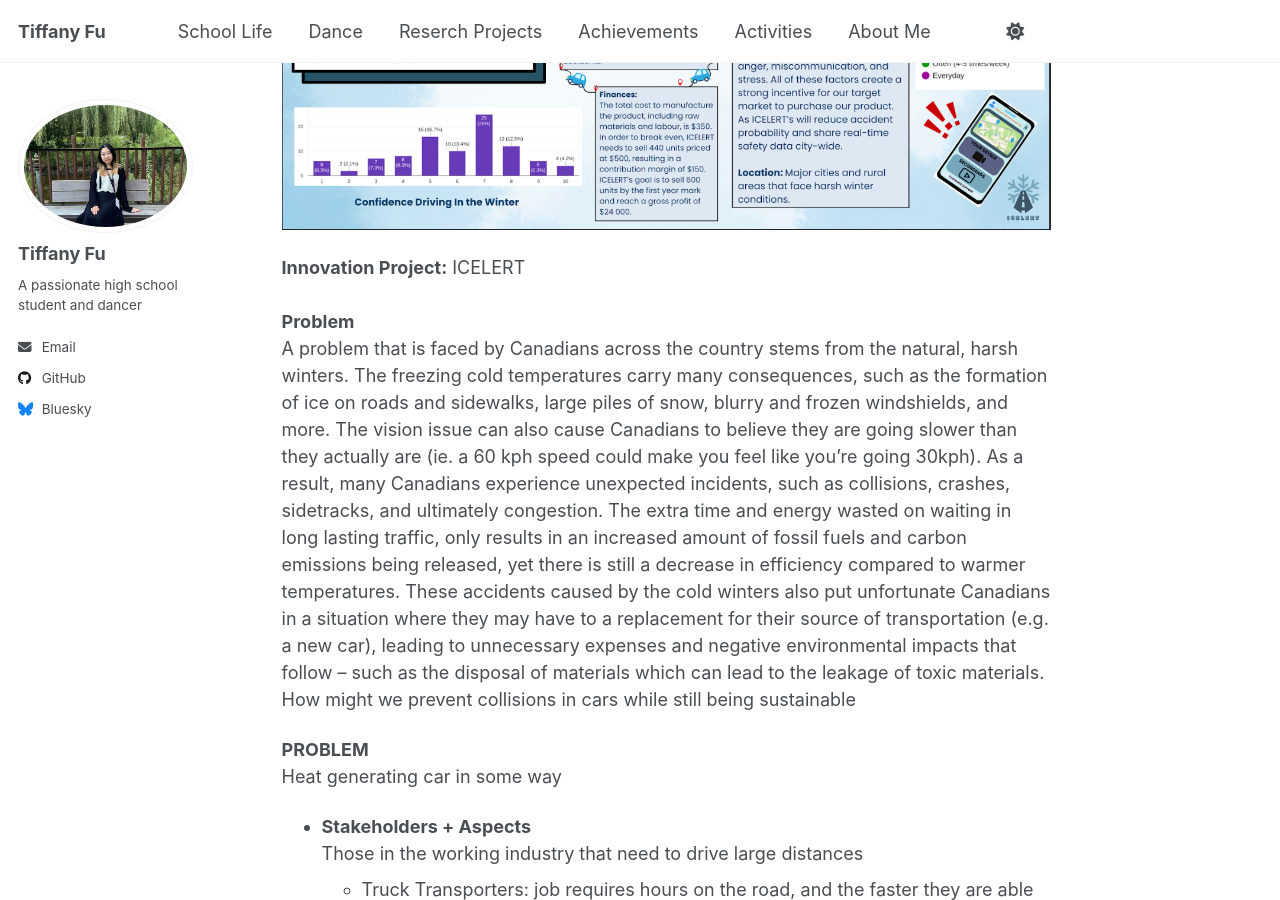
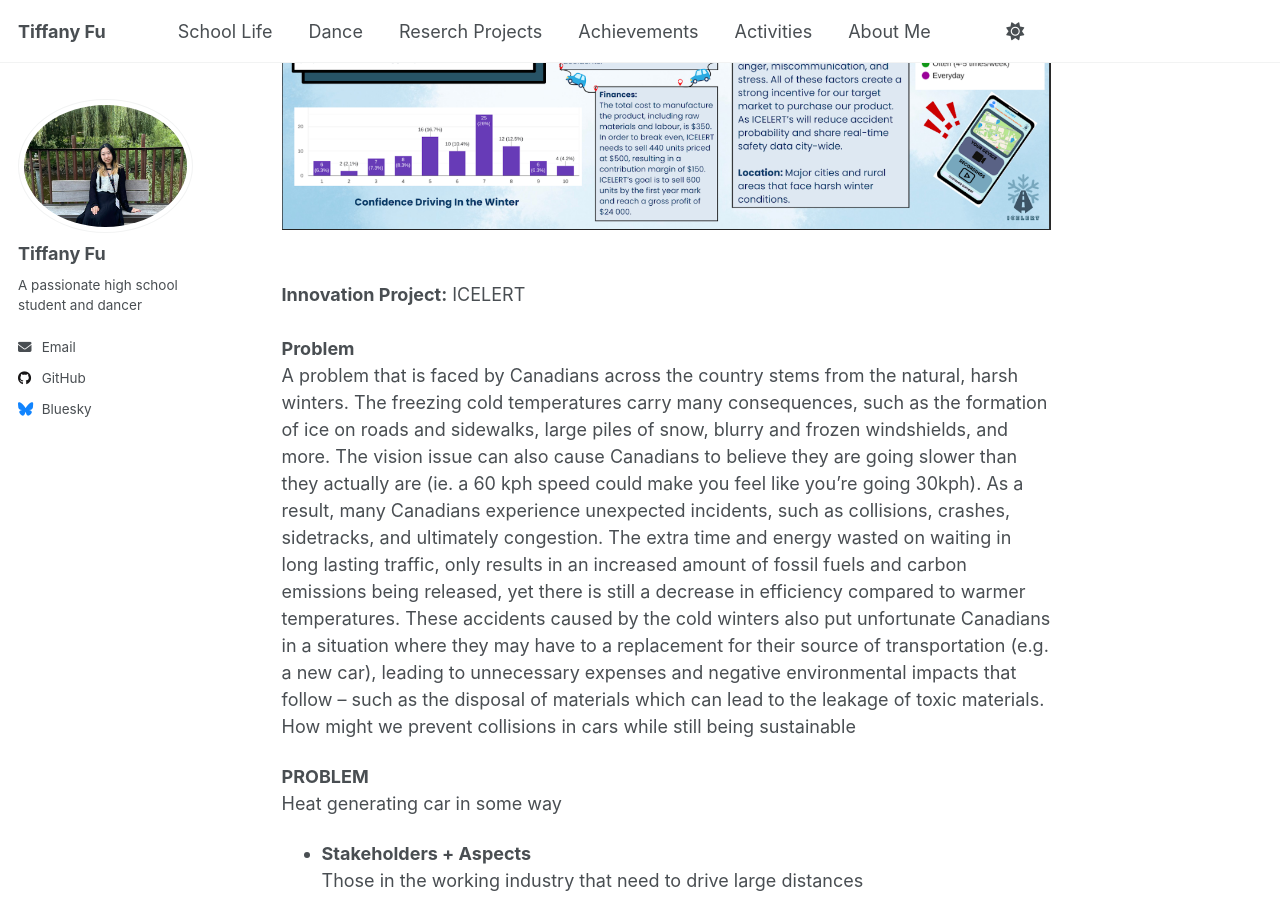
Before and after one commit to TiffanyJTFu/TiffanyFu, a Jekyll site: the page built from _teaching/Innovation-Project.md, in a window 1280 px wide and 900 px high, scrolled down 450 px. Built offline with Jekyll 4.4.1, drawn with Linux system fonts in a browser that asks for light colours; a script that is not in the unit is left out.

Commit message:
Update Innovation-Project.md

```diff
--- a/_teaching/Innovation-Project.md
+++ b/_teaching/Innovation-Project.md
@@ -6,7 +6,7 @@ permalink: /teaching/Innovation-Project
 ---
 <br>
 ![shad5](https://tiffanyjtfu.github.io/TiffanyFu/images/shadproject1.png)
-<br>
+<br><br>
 
 **Innovation Project:** ICELERT
 <br><br>**Problem**
@@ -24,7 +24,7 @@ permalink: /teaching/Innovation-Project
    * Salt/Sand/Brine treatments - Salt on roads is detrimental to transportation methods’ stability as it causes corrosion which impacts both vehicle and infrastructure integrity
    * Use of Road Weather Information Systems (RWIS) to monitor pavement temperatures, humidity and precipitation - has limited coverage and placement; maintenance and reliability issues; Lack of real-time responsiveness; Requires integration with other systems; high cost solution
    * Anti-icing methods done pre-snowfall to reduce accumulation and make plowing more efficient - timing is critical; weather condition uncertainty
-**STATS**
+<br>**STATS**
 * In November 2021, when the Fraser valley and Sumas Prairie in British Columbia’s Lower mainland were overwhelmed by massive flooding. Metro Vancouver was cut off from the rest of Canada by road. Nothing could leave the port of Vancouver, massively impacting the supply chain, prairie farmers, manufactures, and many other businesses.
 * About 18% of fatal collisions occurred during poor weather conditions in Canada in 2021
 * About 30% of accidents occurred on wet, icy, or snowy roads, with about one-third of all accidents in Canada
@@ -38,7 +38,7 @@ permalink: /teaching/Innovation-Project
 * Collisions are more prominent during winter in Canada due to hazardous road conditions, reduced visibility, and increased travel during the holiday season. Icy roads, especially black ice, and snowy conditions reduce tire traction, making it harder to stop or steer safely. Reduced daylight hours and inclement weather, like heavy snowfall, also impair visibility, making it challenging for drivers to react to hazards.
 * In 2017, nearly 30 percent of collisions reported to the National Collision Database happened on wet, snowy or icy roads. One third happened in January, February, November and December
 * Victoria, British Columbia, is generally considered the Canadian city with the least amount of snowfall and 232 reported incidents while Edmonton is generally one of the most snowfall 24,003 motor vehicle collisions in Edmonton
-**STEPS**
+<br>**STEPS**
 * Identify Weather-Related Hazards
   * Analyze collision data to determine which weather conditions (e.g. snow, freezing rain, fog, heavy rain) cause most accidents.
   * Map high-risk areas (intersections, highways, rural roads) with frequent weather-related incidents.
```
